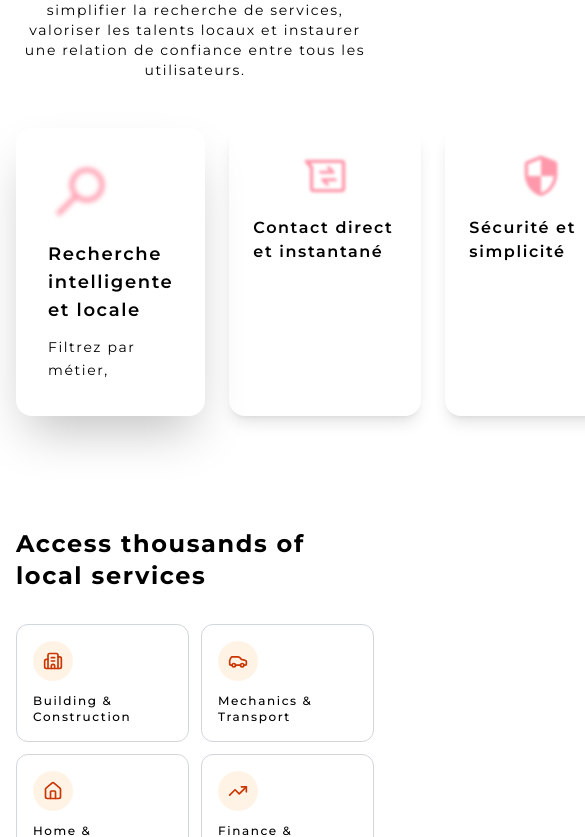
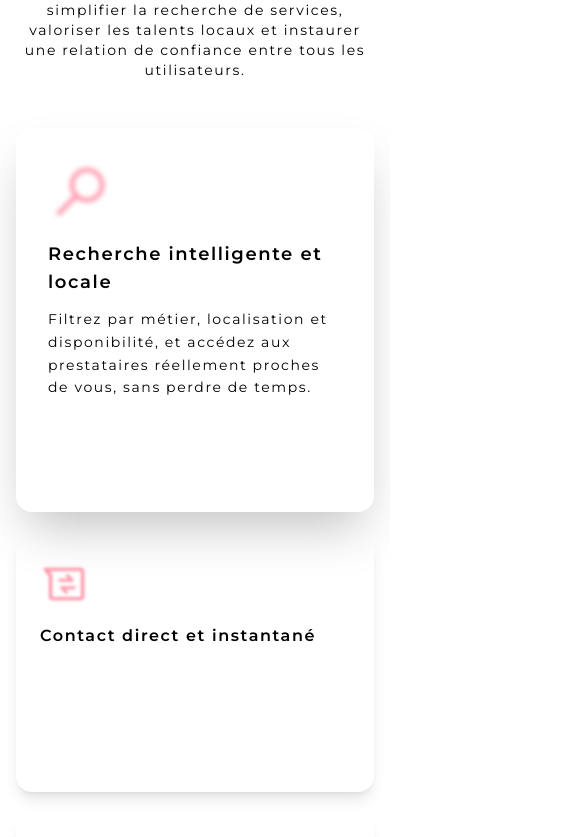
Before and after one commit to StevenMario/ft_transcendance, a React (Vite) app in the folder Transcendance/: page / in a window 390 px wide. Shown: the part 1807-2644 px from the top of the page, 585 px wide, since content can reach past the window. Built offline with nearby package versions, Linux system fonts and the light colour scheme.

Commit message:
Corection

```diff
--- a/Transcendance/src/components/ui/LandingPage/SolutionSection.tsx
+++ b/Transcendance/src/components/ui/LandingPage/SolutionSection.tsx
@@ -44,7 +44,7 @@ export default function SolutionSection() {
                 </div>
 
                 {/* Features Grid - Aligned Interactive Cards */}
-                <div className="flex gap-6 items-stretch">
+                <div className="flex flex-col md:flex-row gap-6 md:items-stretch">
                     {features.map((feature, index) => {
                         const isActive = activeCard === index;
 
@@ -53,11 +53,15 @@ export default function SolutionSection() {
                                 key={index}
                                 onClick={() => setActiveCard(index)}
                                 className={`
-                                    relative rounded-2xl cursor-pointer h-72
+                                    relative rounded-2xl cursor-pointer
                                     transition-all duration-500 ease-out
                                     ${isActive
-                                        ? 'flex-1 shadow-2xl'
-                                        : 'shrink-0 w-48 shadow-lg hover:shadow-xl'
+                                        ? 'md:flex-1 shadow-2xl'
+                                        : 'md:shrink-0 md:w-48 shadow-lg hover:shadow-xl'
+                                    }
+                                    ${isActive
+                                        ? 'h-96 md:h-72'
+                                        : 'h-64 md:h-72'
                                     }
                                     ${feature.highlighted && isActive
                                         ? feature.gradient
@@ -70,7 +74,7 @@ export default function SolutionSection() {
                                 {/* Inner padding container */}
                                 <div className={`
                                     h-full flex flex-col transition-all duration-500
-                                    ${isActive ? 'p-8' : 'p-6 items-center mt-'}
+                                    ${isActive ? 'p-8' : 'p-6 md:items-center md:justify-center md:text-center'}
                                 `}>
                                     {/* Icon Container */}
                                     <div className={`
```
